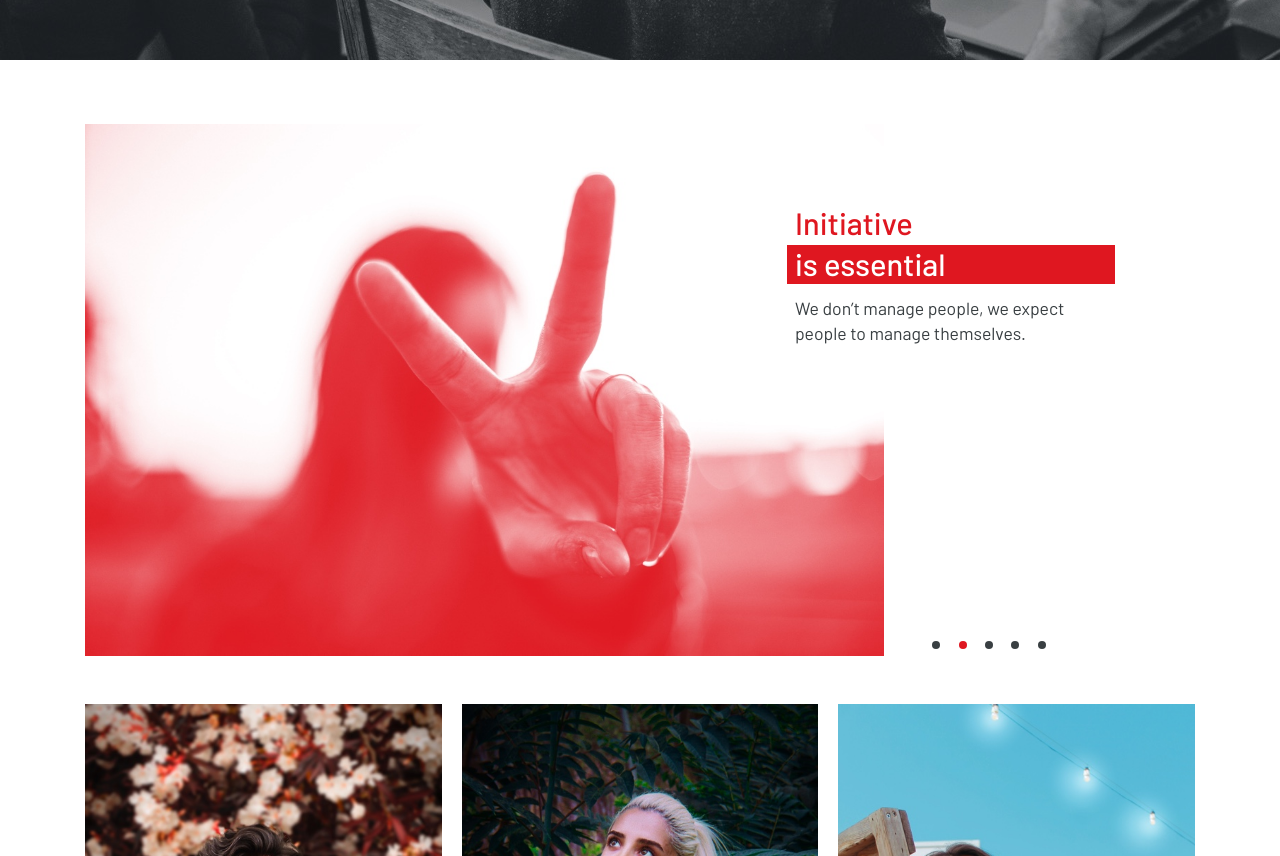
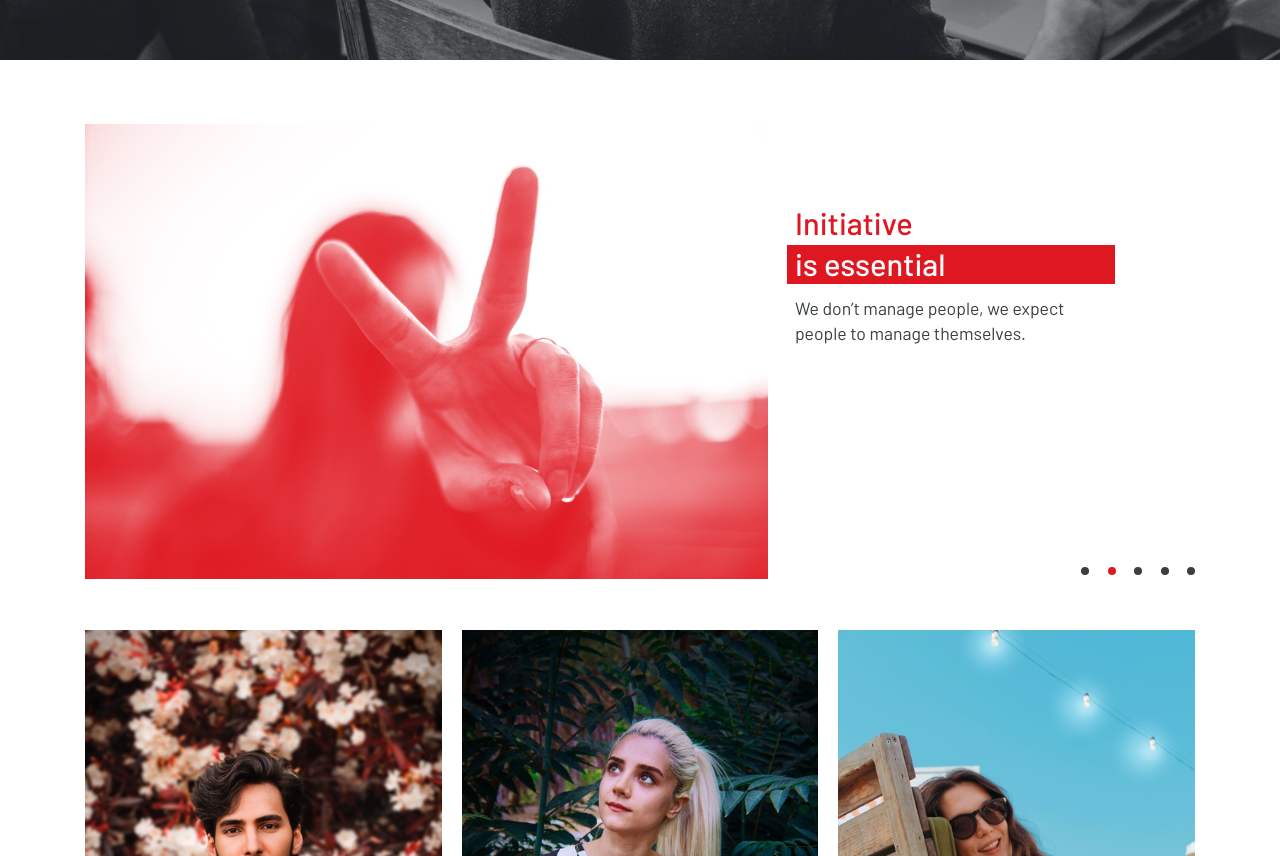
Before and after one commit to axlbert/schmiede-website-new, a Next.js app: page /about in a window 1280 px wide. Shown: the part 740-1596 px from the top of the page. Built offline with nearby package versions, Linux system fonts and the light colour scheme.

Commit message:
culture carousel image aspect ratio

```diff
--- a/public/contact/instagram.svg
+++ b/components/culture-carousel/_culture-carousel.backup.css
@@ -1,7 +1,60 @@
-<svg xmlns="http://www.w3.org/2000/svg" width="40" height="40" viewBox="0 0 40 40">
-    <g fill="#DF1720" fill-rule="nonzero">
-        <path d="M25.891 10.613h-11.89a3.446 3.446 0 0 0-3.441 3.442v11.89A3.446 3.446 0 0 0 14 29.387h11.89a3.446 3.446 0 0 0 3.442-3.442v-11.89a3.446 3.446 0 0 0-3.442-3.442zM19.946 26.18a6.187 6.187 0 0 1-6.18-6.18 6.187 6.187 0 0 1 6.18-6.18 6.187 6.187 0 0 1 6.18 6.18 6.188 6.188 0 0 1-6.18 6.18zm6.38-11.082a1.464 1.464 0 0 1-1.463-1.462c0-.807.656-1.463 1.462-1.463.807 0 1.463.656 1.463 1.463 0 .806-.656 1.462-1.463 1.462z"/>
-        <path d="M19.946 16.432A3.573 3.573 0 0 0 16.377 20a3.574 3.574 0 0 0 3.57 3.569 3.573 3.573 0 0 0 3.568-3.57c0-1.966-1.601-3.567-3.569-3.567z"/>
-        <path d="M19.946 0C8.931 0 0 8.93 0 19.946c0 11.016 8.93 19.946 19.946 19.946 11.016 0 19.946-8.93 19.946-19.946C39.892 8.931 30.962 0 19.946 0zm11.998 25.945a6.06 6.06 0 0 1-6.053 6.053h-11.89a6.06 6.06 0 0 1-6.053-6.053v-11.89a6.06 6.06 0 0 1 6.053-6.053h11.89a6.06 6.06 0 0 1 6.053 6.053v11.89z"/>
-    </g>
-</svg>
+.CultureCarousel {
+  position: relative;
+  display: block;
+}
+
+.CultureCarousel-Image {
+  width: 100%;
+}
+
+.CultureCarousel-Label {
+  margin-bottom: 1.75rem;
+}
+
+.CultureCarousel-Controls {
+  margin-top: 1rem;
+  text-align: right;
+}
+
+@media (min-width: 768px) {
+  .CultureCarousel {
+    display: flex;
+    align-items: flex-end;
+  }
+
+  .CultureCarousel-Image {
+    width: 75%;
+  }
+  .CultureCarousel-Label {
+    position: absolute;
+    top: 2rem;
+    right: 0;
+    width: 17rem;
+  }
+  .CultureCarousel-Title {
+    display: block;
+  }
+
+  .CultureCarousel-Controls {
+    margin-left: 3rem;
+  }
+}
+@media (min-width: 992px) {
+  .CultureCarousel-Image {
+    width: 78%;
+  }
+  .CultureCarousel-Label {
+    top: 4rem;
+    right: 2rem;
+  }
+}
+@media (min-width: 1200px) {
+  .CultureCarousel-Image {
+    width: 72%;
+  }
+  .CultureCarousel-Label {
+    top: 5rem;
+    right: 5rem;
+    width: 21rem;
+  }
+}
--- a/components/culture-carousel/index.js
+++ b/components/culture-carousel/index.js
@@ -22,11 +22,13 @@ export default function CultureCarousel() {
           people to manage themselves.
         </div>
       </div>
-      <img
-        className="CultureCarousel-Image"
-        src="/about/culture.jpg"
-        alt="Culture"
-      />
+      <div className="CultureCarousel-ImageWrapper">
+        <img
+          className="CultureCarousel-Image"
+          src="/about/culture.jpg"
+          alt="Culture"
+        />
+      </div>
       <div className="CultureCarousel-Controls">
         <DotControls length={5} activeIndex={1} />
       </div>
```
Also changed, not shown: components/office-carousel/office-carousel.css (+0 -26 lines).
